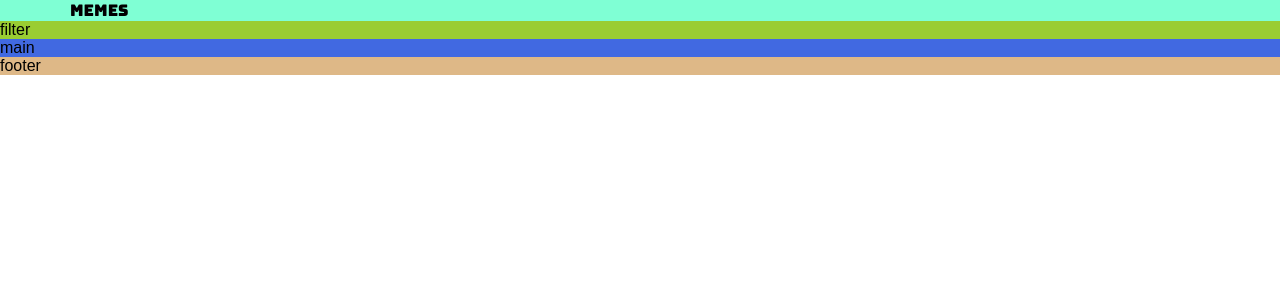
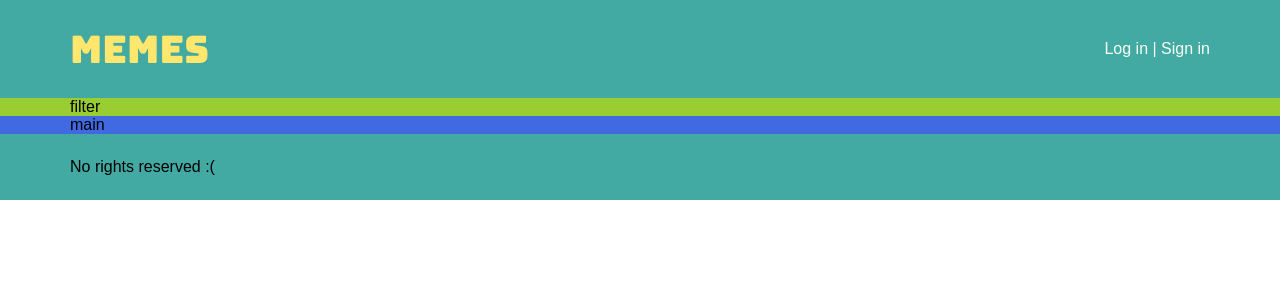
Before and after one commit to MemeRelax/MemeRelax, a Vue app: page /#/ in a window 1280 px wide. Shown: the top 300 px of the page. Built offline with nearby package versions, Linux system fonts and the light colour scheme.

Commit message:
apply basic styles

```diff
--- a/src/components/TheFilter.vue
+++ b/src/components/TheFilter.vue
@@ -1,6 +1,8 @@
 <template>
   <div class="c-filter">
-    filter
+    <div class="c-filter__container">
+        filter
+    </div>
   </div>
 </template>
 
@@ -14,4 +16,8 @@ name: "TheFilter"
 .c-filter {
   background-color: yellowgreen;
 }
+
+.c-filter__container {
+  @extend .container;
+}
 </style>
--- a/src/components/TheFooter.vue
+++ b/src/components/TheFooter.vue
@@ -1,6 +1,8 @@
 <template>
   <div class="c-footer">
-    footer
+    <div class="c-footer__container">
+      No rights reserved :(
+    </div>
   </div>
 </template>
 
@@ -12,6 +14,11 @@ name: "TheFooter"
 
 <style lang="scss" scoped>
 .c-footer {
-  background-color: burlywood;
+  @include pad-tb-spacer(4);
+  background-color: $color-tertiary;
+}
+
+.c-footer__container {
+  @extend .container;
 }
 </style>
--- a/src/components/TheHeader.vue
+++ b/src/components/TheHeader.vue
@@ -2,6 +2,7 @@
   <div class="c-header">
     <div class="c-header__container">
       <div class="c-header__heading">Memes</div>
+      <div class="c-header__access">Log in | Sign in</div>
     </div>
   </div>
 </template>
@@ -14,14 +15,25 @@ name: "TheHeader"
 
 <style lang="scss" scoped>
 .c-header {
-  background-color: aquamarine;
+  @include pad-tb-spacer(4);
+  background-color: $color-tertiary;
+
 }
 
 .c-header__container {
   @extend .container;
+  display: flex;
+  justify-content: space-between;
+  align-items: center;
 }
 
 .c-header__heading {
   font-family: $font-special;
+  font-size: rem(38px);
+  color: $color-secondary;
+}
+
+.c-header__access {
+  color: $color-white;
 }
 </style>
--- a/src/components/TheMain.vue
+++ b/src/components/TheMain.vue
@@ -1,6 +1,8 @@
 <template>
   <div class="c-main">
-    main
+    <div class="c-main__container">
+      main
+    </div>
   </div>
 </template>
 
@@ -14,4 +16,8 @@ name: "TheMain"
 .c-main {
   background-color: royalblue;
 }
+
+.c-main__container {
+  @extend .container;
+}
 </style>
```
